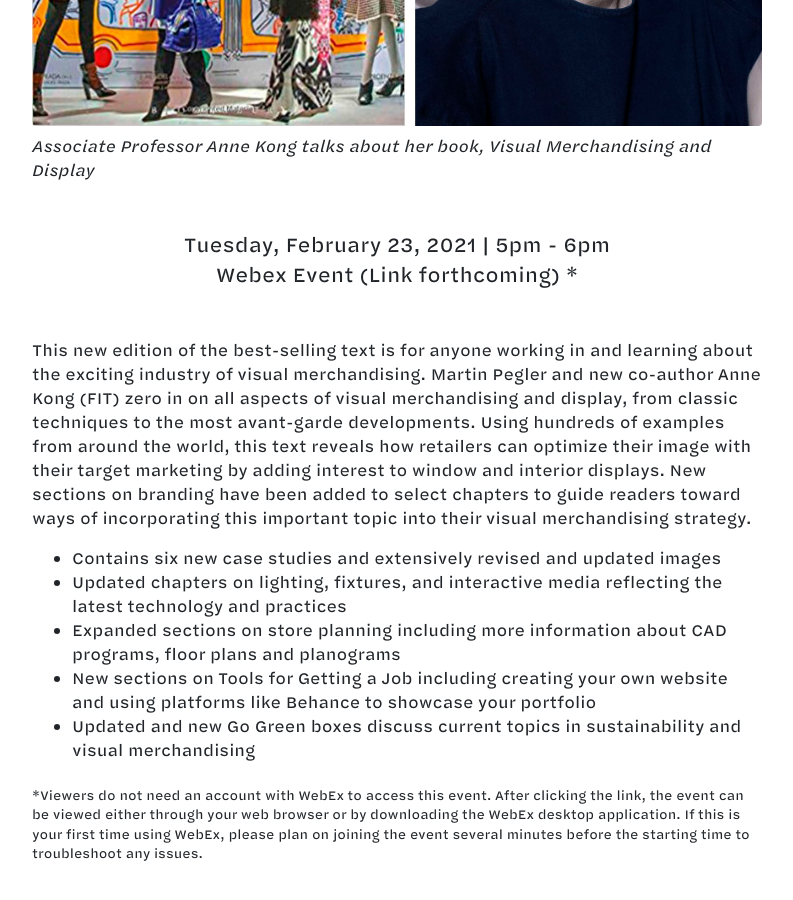
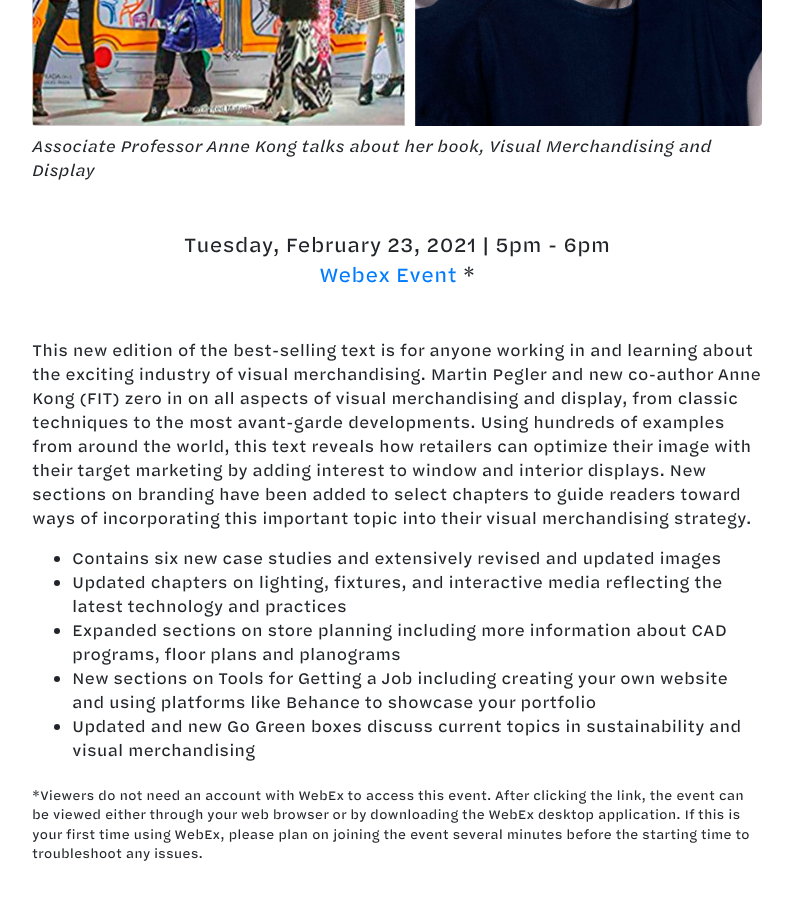
Before and after one commit to fit-authors/fit-authors.github.io, a Jekyll site: the page built from _events/2021-02-23-kong.md, in a window 1280 px wide and 900 px high, scrolled down 671 px. Shown: the whole window, without its empty margins (243-1036 px from the left). Built offline with Jekyll 4.4.1, drawn with Linux system fonts in a browser that asks for light colours; nearby versions of some CDN libraries.

Commit message:
event link

```diff
--- a/_events/2021-02-23-kong.md
+++ b/_events/2021-02-23-kong.md
@@ -5,7 +5,7 @@ authors:
 event_title: 'Anne Kong'
 description: "Associate Professor Anne Kong talks about her book, Visual Merchandising and Display"
 location: |
-  Webex Event (Link forthcoming)
+  [Webex Event](https://fitnyc.webex.com/fitnyc/onstage/g.php?MTID=e698c2f4e854fe90978e942fae4ca94a1)
 
 event_details: Viewers do not need an account with WebEx to access this event. After clicking the link, the event can be viewed either through your web browser or by downloading the WebEx desktop application. If this is your first time using WebEx, please plan on joining the event several minutes before the starting time to troubleshoot any issues.
 time: 5pm - 6pm
```
